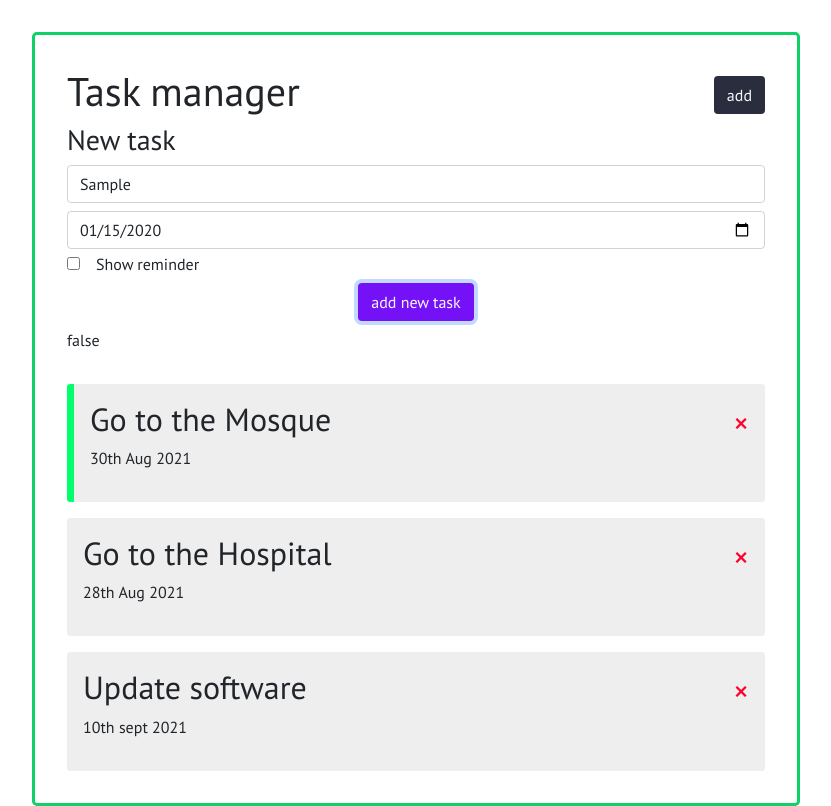
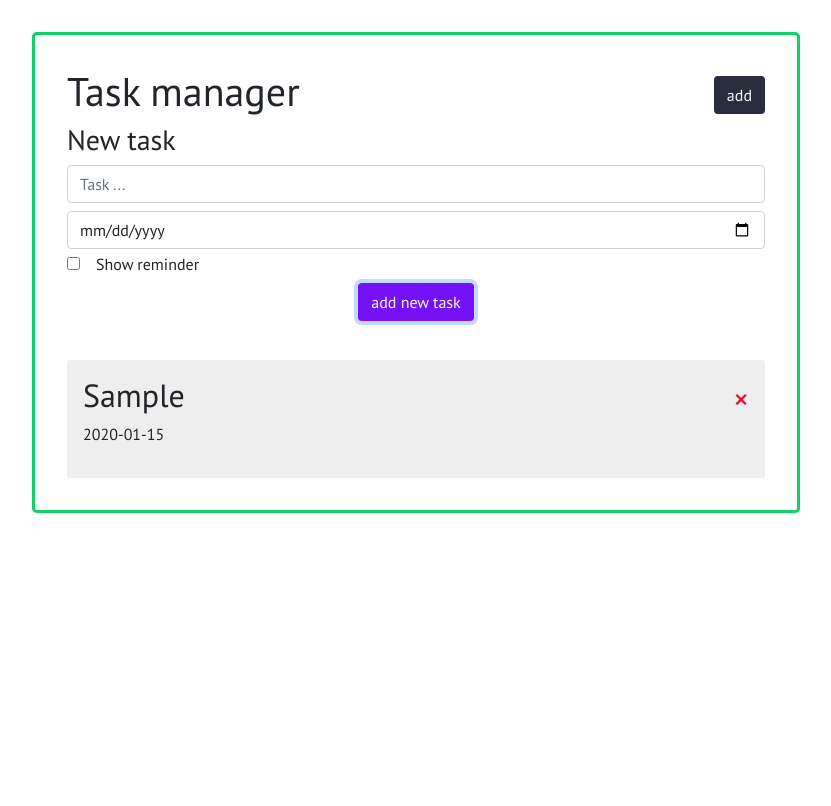
Before and after one commit to Sidiik/Reminder-app, a Vue app: page / in a window 1280 px wide. Both pictures are taken after typing "Sample", "2020-01-15" into the empty fields and a click on the button "add new task". Shown: the whole page, without its empty margins (224-1055 px from the left). Built offline with nearby package versions, Linux system fonts and the light colour scheme.

Commit message:
executions added

```diff
--- a/src/App.vue
+++ b/src/App.vue
@@ -1,8 +1,8 @@
 <template>
   <div class="task">
     <Header />
-    <AddTask />
-    <Tasks :tasks="tasks" />
+    <AddTask @add-task="addTask" />
+    <Tasks @deleteTask="deleteTask" :tasks="tasks" />
   </div>
 </template>
 
@@ -19,30 +19,21 @@ export default {
   data() {
     return {
       tasks: [],
+      showForm: false,
     };
   },
 
   created() {
-    this.tasks = [
-      {
-        id: Math.floor(Math.random() * 1000),
-        title: "Go to the Mosque",
-        day: "30th Aug 2021",
-        reminder: true,
-      },
-      {
-        id: Math.floor(Math.random() * 1000),
-        title: "Go to the Hospital",
-        day: "28th Aug 2021",
-        reminder: false,
-      },
-      {
-        id: Math.floor(Math.random() * 1000),
-        title: "Update software ",
-        day: "10th sept 2021",
-        reminder: false,
-      },
-    ];
+    this.tasks = [];
+  },
+  methods: {
+    addTask(task) {
+      this.tasks = [...this.tasks, task];
+    },
+    deleteTask(id) {
+      console.log("task", id);
+      this.tasks = [...this.tasks, this.tasks.filter((task) => task.id !== id)];
+    },
   },
 };
 </script>
--- a/src/components/AddTask.vue
+++ b/src/components/AddTask.vue
@@ -28,7 +28,6 @@
       </div>
     </form>
   </div>
-  {{ reminder }}
 </template>
 
 <script>
@@ -41,9 +40,18 @@ export default {
   methods: {
     onSubmit(e) {
       e.preventDefault();
-      console.log("hey submitted");
+      const newTask = {
+        id: Math.floor(Math.random() * 100000),
+        title: this.taskName,
+        day: this.due,
+        reminder: this.reminder,
+      };
+      this.$emit("add-task", newTask);
+
+      (this.taskName = ""), (this.due = ""), (this.reminder = false);
     },
   },
+  emits: ["add-task"],
   data() {
     return {
       taskName: "",
--- a/src/components/Task.vue
+++ b/src/components/Task.vue
@@ -6,7 +6,7 @@
     <p>
       {{ task.day }}
     </p>
-    <span>&times;</span>
+    <span @click="deleteTask(task.id)">&times;</span>
   </div>
 </template>
 
@@ -14,6 +14,11 @@
 export default {
   name: "Task",
   props: ["task"],
+  methods: {
+    deleteTask(id) {
+      this.$emit("deleteTask", id);
+    },
+  },
 };
 </script>
 
--- a/src/components/Tasks.vue
+++ b/src/components/Tasks.vue
@@ -1,7 +1,7 @@
 <template>
   <div class="tasks">
     <div v-for="task in tasks" :key="task.id">
-      <Task :task="task" />
+      <Task @deleteTask="deleteTask(task.id)" :task="task" />
     </div>
   </div>
 </template>
@@ -15,6 +15,11 @@ export default {
   data() {
     return {};
   },
+  methods: {
+    deleteTask(id) {
+      this.$emit("deleteTask", id);
+    },
+  },
 };
 </script>
 
```
